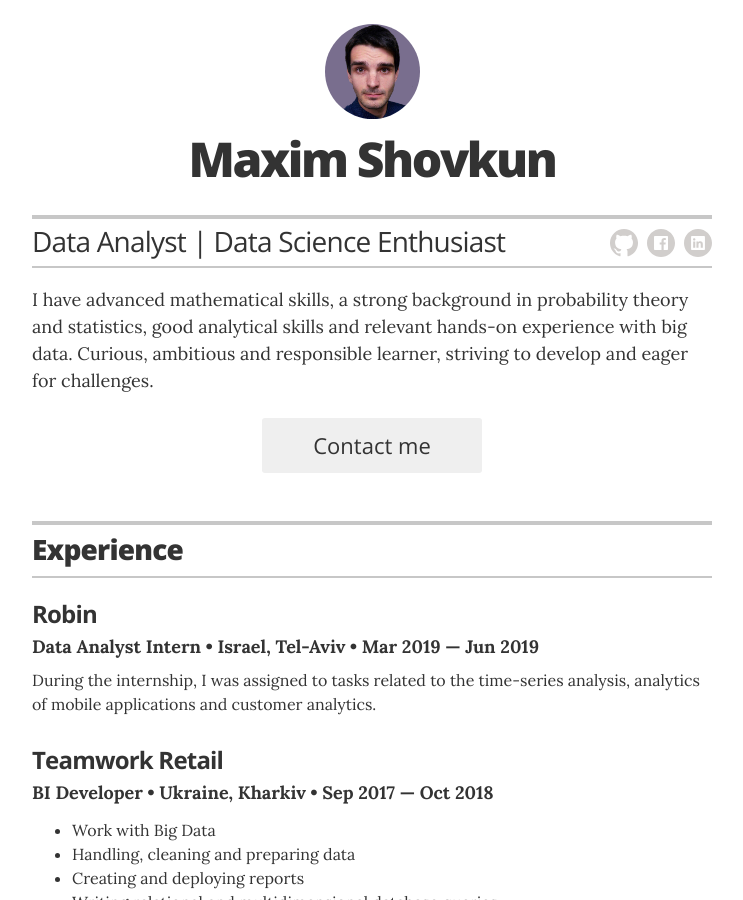
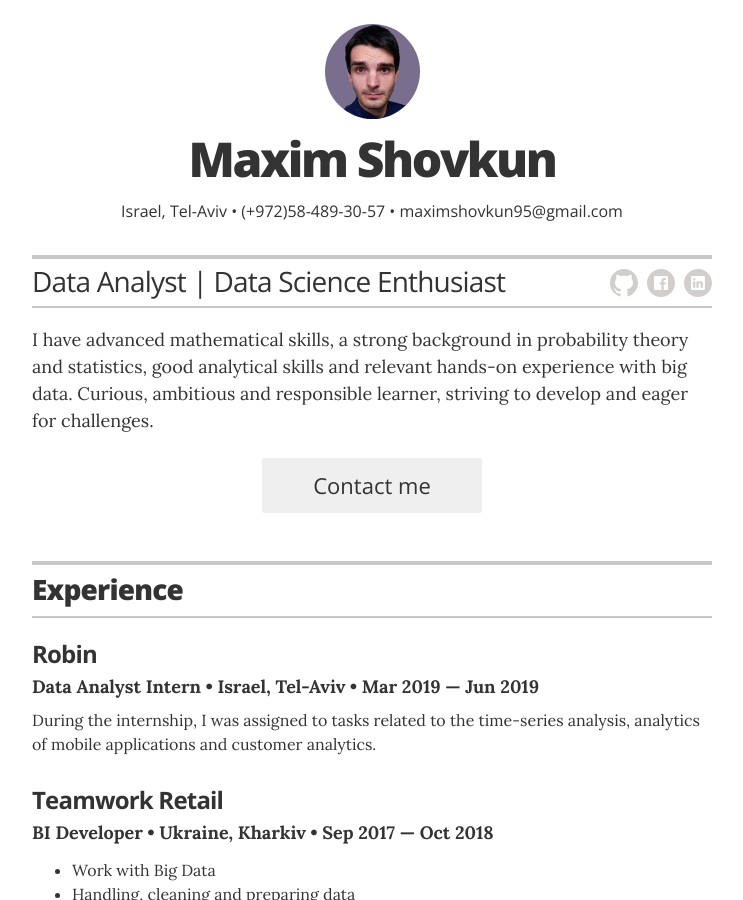
Before and after one commit to unidentified-user/resume, a Jekyll site: the page built from index.html, in a window 1280 px wide and 900 px high. Shown: the whole window, without its empty margins (268-1011 px from the left). Built offline with Jekyll 4.4.1, drawn with Linux system fonts in a browser that asks for light colours.

Commit message:
header contact info turned on

```diff
--- a/_config.yml
+++ b/_config.yml
@@ -20,8 +20,8 @@ resume_contact_email:           "maximshovkun95@gmail.com"
 resume_contact_telephone:       "058-489-30-57"
 resume_contact_address:         "Israel, Tel-Aviv"
 
-resume_header_contact_info:     "Israel, Tel-Aviv • 058-489-30-57 • maximshovkun95@gmail.com"
-display_header_contact_info:    "false"
+resume_header_contact_info:     "Israel, Tel-Aviv • (+972)58-489-30-57 • maximshovkun95@gmail.com"
+display_header_contact_info:    "true"
 
 resume_header_intro: "<p>I have advanced mathematical skills, a strong background in probability theory and statistics, good analytical skills and relevant hands-on experience with big data. Curious, ambitious and responsible learner, striving to develop and eager for challenges.</p>"
 
```
